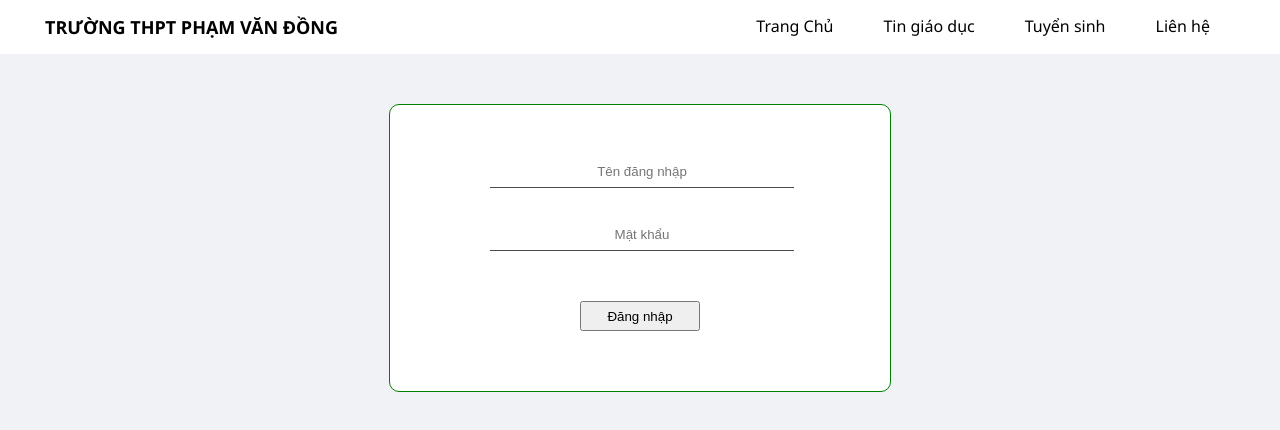
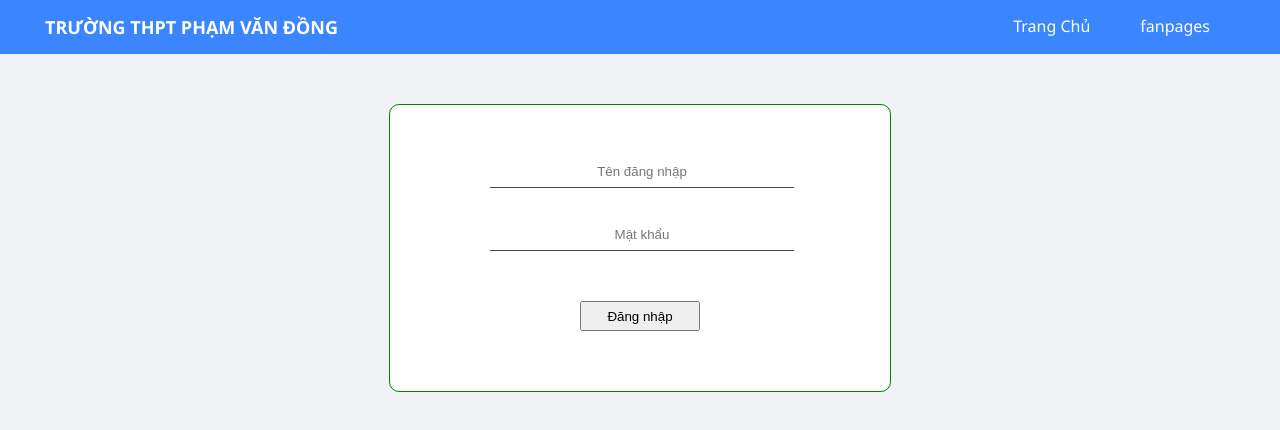
Before and after one commit to Levanchien1920/QuanLyDiemHSTHPT, a React (Create React App) app in the folder client/: page /login in a window 1280 px wide. Shown: the top 430 px of the page. Built offline with nearby package versions, Linux system fonts and the light colour scheme.

Commit message:
sửa điểm tb và link

```diff
--- a/client/src/App.css
+++ b/client/src/App.css
@@ -21,12 +21,20 @@ body{
   display: inline;
   font-size: large;
   padding-left: 30px;
+  color: white;
 }
 
 .bar{
-  background-color: white;
+  background-color: #3b86ff;
   padding: 15px;
 }
+
+.tail{
+  background-color: #0850C7;
+  padding: 5px 15px 5px 65%;
+  margin-top: 150px;
+}
+
 
 #barright{
   float: right;
@@ -36,14 +44,15 @@ body{
 a{
   padding: 8px 20px 8px 20px;
   margin: 0px 5px 0px 5px;
-  color: black;
+  color: white;
   text-decoration: none;
   border-radius: 10px;
 }
 
 a:hover{
   transition: 0.3s;
-  background-color: #dddddd;
+  background-color: #f3f3f3;
+  color: black;
 }
 
 .Container{
@@ -78,8 +87,21 @@ a:hover{
   padding: 0px 10px;
 }
 
+.tail_tieude{
+  font-weight: bold;
+  padding: 0px 10px;
+  color: white;
+  font-size: small;
+}
+
 .post_noidung{
   padding: 0px 10px 0px 30px;
+}
+
+.tail_noidung{
+  padding: 0px 10px 0px 30px;
+  color: white;
+  font-size: small;
 }
 
 .post_comment{
@@ -164,9 +186,10 @@ th{
   padding: 8px 20px 8px 20px;
   margin: 0px 5px 0px 5px;
   border-radius: 5px;
-  border: 1px rgb(90, 90, 90) solid;
+  border: 1px rgb(221, 221, 221) solid;
   display: inline;
   font-weight: bold;
+  color: white;
 }
 
 .nhapdiem_tieude{
@@ -174,6 +197,7 @@ th{
   padding: 8px 20px 8px 20px;
   margin: 0px 5px 0px 5px;
   display: inline;
+  color: white;
 }
 
 .nhapdiem_mon{
@@ -181,11 +205,20 @@ th{
   padding: 8px 20px 8px 20px;
   margin: 0px 5px 0px 5px;
   border-radius: 10px;
+  color: white;
 }
 
 .nhapdiem_mon:hover{
   cursor: pointer;
+  transition: 0.3s;
+  background-color:  #f3f3f3;
+  color: black;
+}
 
-  transition: 0.3s;
-  background-color: #dddddd;
+.mother_of_tail{
+  background-color: blue;
+  color: white;
+  text-align: center;
+  font-size: small;
+  padding-bottom: 15px;
 }
--- a/client/src/pagesHtml/HocSinh.js
+++ b/client/src/pagesHtml/HocSinh.js
@@ -49,6 +49,7 @@ export default function XemDiem() {
                                     <th>Tên môn học</th>
                                     <th>Điểm giữa kỳ</th>
                                     <th>Điểm cuối kỳ</th>
+                                    <th>Điểm tb môn</th>
                                 </tr>
                                 {mh.map((val1) => {
                                     return (
@@ -56,6 +57,7 @@ export default function XemDiem() {
                                             <td>{val1.TenMH}</td>
                                             <td>{val1.DiemGK}</td>
                                             <td>{val1.DiemCK}</td>
+                                            <td>{(val1.DiemGK*2+val1.DiemCK*3)/5}</td>
                                         </tr>
                                     )
                                 })}
--- a/client/src/pagesHtml/Login.js
+++ b/client/src/pagesHtml/Login.js
@@ -59,9 +59,7 @@ export default function Login() {
                     <h2>TRƯỜNG THPT PHẠM VĂN ĐỒNG</h2>
                     <div id='barright'>
                         <a href="/trangchu">Trang Chủ</a>
-                        <a href="https://trankyphong.edu.vn/tin-giao-duc/">Tin giáo dục</a>
-                        <a href="https://trankyphong.edu.vn/tuyen-sinh/">Tuyển sinh</a>
-                        <a href="https://trankyphong.edu.vn/">Liên hệ</a>
+                        <a href="https://www.facebook.com/thptphamvandong">fanpages</a>
                     </div>
                 </div>
             </div>
--- a/client/src/pagesHtml/NhapDiem.js
+++ b/client/src/pagesHtml/NhapDiem.js
@@ -74,6 +74,13 @@ export default function NhapDiem() {
             Axios.get("https://web-ttcn.herokuapp.com/layhan").then((response) => {
                 setGK(response.data[0].gk)
                 setCK(response.data[0].ck)
+            });
+            Axios.post('https://web-ttcn.herokuapp.com/luudiemGK', { diemHS: diemGK, vitri: vitriGK, malop: lopID, id: localStorage.getItem("user").split('"').join('') }).then((response) => {
+                setMark(response.data)
+            });
+
+            Axios.post('https://web-ttcn.herokuapp.com/luudiemCK', { diemHS: diemCK, vitri: vitriCK, malop: lopID, id: localStorage.getItem("user").split('"').join('') }).then((response) => {
+                setMark(response.data)
             });
 
         }, [count]);
--- a/client/src/pagesHtml/Post.js
+++ b/client/src/pagesHtml/Post.js
@@ -17,9 +17,7 @@ export default function Post() {
                     <h2>TRƯỜNG THPT PHẠM VĂN ĐỒNG</h2>
                     <div id='barright'>
                         <a href="/trangchu">Trang Chủ</a>
-                        <a href="https://trankyphong.edu.vn/tin-giao-duc/">Tin giáo dục</a>
-                        <a href="https://trankyphong.edu.vn/tuyen-sinh/">Tuyển sinh</a>
-                        <a href="https://trankyphong.edu.vn/">Liên hệ</a>
+                        <a href="https://www.facebook.com/thptphamvandong">fanpages</a>
                         <a href="/login">Đăng Nhập</a>
                     </div>
                 </div>
--- a/client/src/pagesHtml/TrangChu.js
+++ b/client/src/pagesHtml/TrangChu.js
@@ -19,9 +19,7 @@ export default function MainPage() {
                 <div className="Link">
                     <h2>TRƯỜNG THPT PHẠM VĂN ĐỒNG</h2>
                     <div id='barright'>
-                        <a href="https://trankyphong.edu.vn/tin-giao-duc/">Tin giáo dục</a>
-                        <a href="https://trankyphong.edu.vn/tuyen-sinh/">Tuyển sinh</a>
-                        <a href="https://trankyphong.edu.vn/">Liên hệ</a>
+                        <a href="https://www.facebook.com/thptphamvandong">fanpages</a>
                         <a href="/login">Đăng Nhập</a>
                     </div>
                 </div>
```
